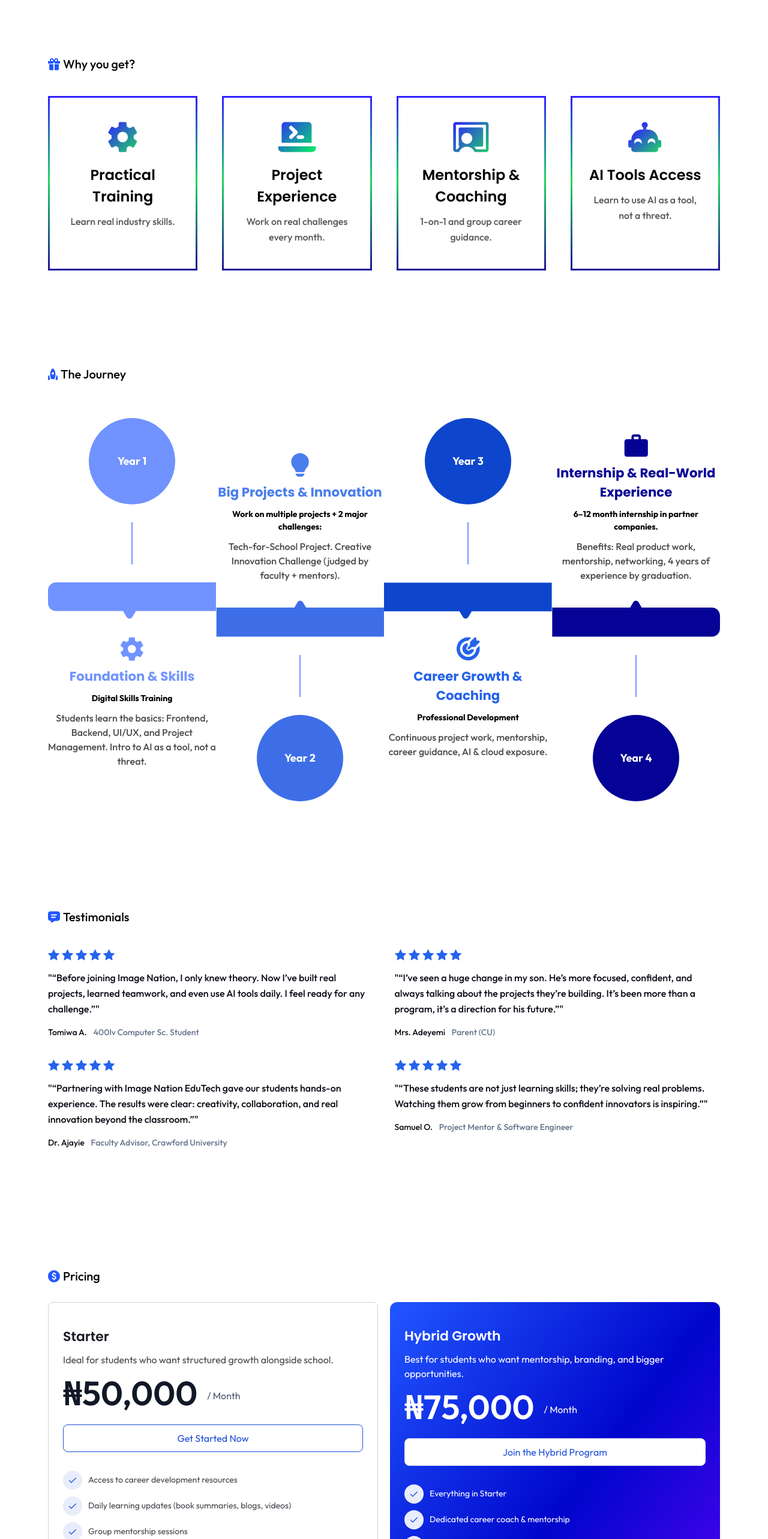
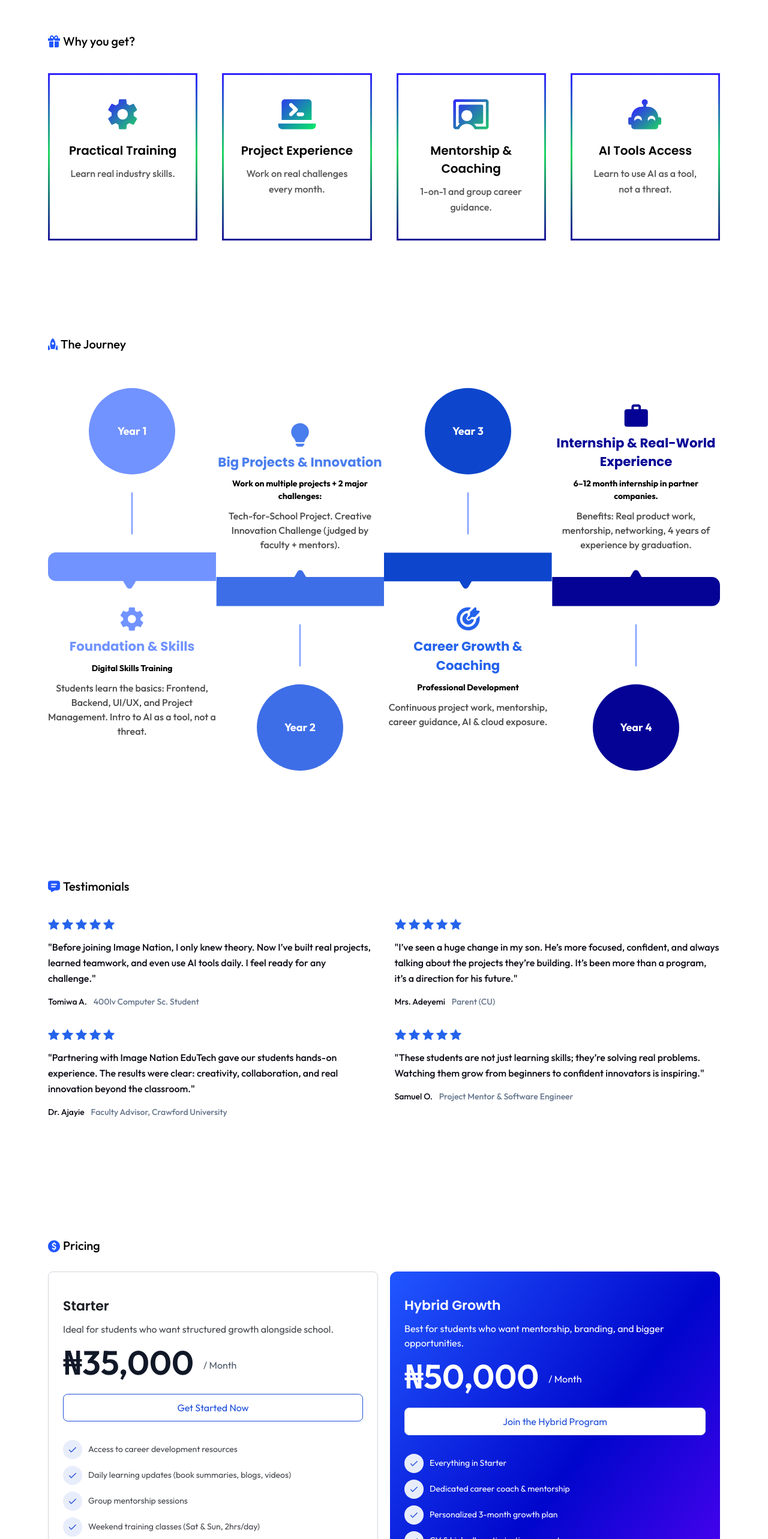
Before and after one commit to Olamidehash1234/ine-website, a React (Vite) app: page / in a window 1280 px wide. Shown: the part 3300-5866 px from the top of the page at 60% size. Built offline with nearby package versions, Linux system fonts and the light colour scheme.

Commit message:
added seo

```diff
--- a/index.html
+++ b/index.html
@@ -1,13 +1,42 @@
 <!doctype html>
 <html lang="en">
+
 <head>
   <meta charset="UTF-8" />
   <link rel="icon" type="image/svg+xml" href="/logo.svg" />
   <meta name="viewport" content="width=device-width, initial-scale=1.0" />
-    <title>Image Nation Edutech</title>
+  <title>Image Nation EduTech | Your Future Starts Here</title>
+
+  <meta name="description"
+    content="Image Nation EduTech helps students and schools in Nigeria build future-ready careers through AI tools, mentorship, and hands-on projects — preparing them for real jobs while still in school.">
+
+  <meta name="keywords"
+    content="Image Nation EduTech, student career mentorship, AI-powered learning, Nigerian universities, Covenant University, tech internship, digital skills, UI/UX, backend development, frontend development, project-based learning, AI education, student innovation">
+
+  <meta name="author" content="Image Nation EduTech">
+  <link rel="canonical" href="https://imagenationedutech.netlify.app/">
+  <meta name="robots" content="index, follow">
+
+  <!-- Open Graph (for social sharing) -->
+  <meta property="og:title" content="Image Nation EduTech | Empowering the Next Generation of Innovators">
+  <meta property="og:description"
+    content="Learn top digital and AI skills, join career-focused mentorship, and work on real projects — all while studying in your school.">
+  <meta property="og:url" content="https://imagenationedutech.netlify.app/">
+  <meta property="og:type" content="website">
+  <meta property="og:image" content="https://imagenationedutech.netlify.app/og-image.jpg">
+
+  <!-- Twitter Card -->
+  <meta name="twitter:card" content="summary_large_image">
+  <meta name="twitter:title" content="Image Nation EduTech">
+  <meta name="twitter:description"
+    content="Building Africa’s future innovators through mentorship, AI, and real-world projects.">
+  <meta name="twitter:image" content="https://imagenationedutech.netlify.app/og-image.jpg">
+
 </head>
+
 <body>
   <div id="root"></div>
   <script type="module" src="/src/main.tsx"></script>
 </body>
+
 </html>
--- a/src/pages/Auth/Signup.tsx
+++ b/src/pages/Auth/Signup.tsx
@@ -4,7 +4,7 @@ export default function SignupSection() {
   const [isRoleOpen, setIsRoleOpen] = useState(false);
   const [isPricingOpen, setIsPricingOpen] = useState(false);
   const [selectedRole, setSelectedRole] = useState('Select a role');
-  const [selectedPricing, setSelectedPricing] = useState('Starter (₦50,000)');
+  const [selectedPricing, setSelectedPricing] = useState('Starter (₦35,000)');
 
   const roleDropdownRef = useRef<HTMLDivElement>(null);
   const pricingDropdownRef = useRef<HTMLDivElement>(null);
@@ -24,7 +24,7 @@ export default function SignupSection() {
   }, []);
 
   const roles = ['Frontend Development', 'Backend Development', "UI/UX Design", "Project Management"];
-  const pricingOptions = ['Starter (₦50,000)', 'Hybrid Growth (₦75,000)'];
+  const pricingOptions = ['Starter (₦35,000)', 'Hybrid Growth (₦50,000)'];
 
   return (
     <section className="flex flex-col lg:flex-row min-h-screen font-sans w-full">
--- a/src/pages/Home/get.tsx
+++ b/src/pages/Home/get.tsx
@@ -9,25 +9,25 @@ export default function Getting() {
             <div className="grid grid-cols-1 sm:grid-cols-4 gap-[41px] mt-[40px]">
                 <div className="border-[3px] rounded-[2px] flex flex-col border-[#E5E7EB] px-[25px] pt-[40px] pb-[40px] text-center items-center "style={{  borderImage: "linear-gradient(to bottom, #3021FF 0%, #1ED760 48%, #1D1499 100%) 1" }}>
                     <img src="/settings.svg" alt="" className="w-auto h-auto object-cover" />
-                    <h2 className="font-semibold text-[20px] lg:text-[24px] mt-[20px]">Practical Training</h2>
+                    <h2 className="font-semibold text-[20px] lg:text-[20px] mt-[20px]">Practical Training</h2>
                     <p className="text-[16px] mt-[10px] font-medium leading-[26px] text-[#3C3C3CDE]">Learn real industry skills.</p>
                 </div>
 
                 <div className="border-[3px] flex rounded-[2px] flex-col border-[#E5E7EB] px-[25px] pt-[40px] pb-[40px] text-center items-center "style={{  borderImage: "linear-gradient(to bottom, #3021FF 0%, #1ED760 48%, #1D1499 100%) 1" }}>
                     <img src="/project1.svg" alt="" className="w-auto h-auto object-cover" />
-                    <h2 className="font-semibold text-[20px] lg:text-[24px] mt-[20px]">Project Experience</h2>
+                    <h2 className="font-semibold text-[20px] lg:text-[20px] mt-[20px]">Project Experience</h2>
                     <p className="text-[16px] mt-[10px] font-medium leading-[26px] text-[#3C3C3CDE]">Work on real challenges every month.</p>
                 </div>
 
                 <div className="border-[3px] flex flex-col rounded-[8px] border-[#E5E7EB] px-[25px] pt-[40px] pb-[40px] text-center items-center "style={{  borderImage: "linear-gradient(to bottom, #3021FF 0%, #1ED760 48%, #1D1499 100%) 1" }}>
                     <img src="/coaching.svg" alt="" className="w-auto h-auto object-cover" />
-                    <h2 className="font-semibold text-[20px] lg:text-[24px] mt-[20px]">Mentorship & Coaching</h2>
+                    <h2 className="font-semibold text-[20px] lg:text-[20px] mt-[20px]">Mentorship & Coaching</h2>
                     <p className="text-[16px] mt-[10px] font-medium leading-[26px] text-[#3C3C3CDE]">1-on-1 and group career guidance.</p>
                 </div>
 
                 <div className="border-[3px] flex flex-col rounded-[8px] border-[#E5E7EB] px-[25px] pt-[40px] pb-[40px] text-center items-center" style={{  borderImage: "linear-gradient(to bottom, #3021FF 0%, #1ED760 48%, #1D1499 100%) 1" }}>
                     <img src="/smiling-ai.svg" alt="" className="w-auto h-auto object-cover" />
-                    <h2 className="font-semibold text-[20px] lg:text-[24px] mt-[20px]">AI Tools Access</h2>
+                    <h2 className="font-semibold text-[20px] lg:text-[20px] mt-[20px]">AI Tools Access</h2>
                     <p className="text-[16px] mt-[10px] font-medium leading-[26px] text-[#3C3C3CDE]">Learn to use AI as a tool, not a threat.</p>
                 </div>
             </div>
--- a/src/pages/Home/pricing.tsx
+++ b/src/pages/Home/pricing.tsx
@@ -12,7 +12,7 @@ export default function Pricing() {
 
                     <p className="text-[#44474D] text-[16px] mt-[10px]">Ideal for students who want structured growth alongside school.</p>
                     <div className="mt-6 mb-[16px] flex items-center gap-4">
-                        <div className="text-4xl sm:text-[56px] font-semibold text-gray-900">₦50,000</div>
+                        <div className="text-4xl sm:text-[56px] font-semibold text-gray-900">₦35,000</div>
                         <div className="text-[16px] text-[#4B5768] mt-2">/ Month</div>
                     </div>
                     <a href="/signup"><button className="mt-[16px] py-[10px] border-[1.5px] border-[#1D4ED8] text-[#1D4ED8] rounded-lg w-full">Get Started Now</button></a>
@@ -61,7 +61,7 @@ export default function Pricing() {
 
                     <p className="text-white text-[16px] mt-[10px]">Best for students who want mentorship, branding, and bigger opportunities.</p>
                     <div className="mt-6 mb-[16px] flex items-center text-center gap-4">
-                        <div className="text-4xl sm:text-[56px] font-semibold text-white">₦75,000</div>
+                        <div className="text-4xl sm:text-[56px] font-semibold text-white">₦50,000</div>
                         <div className="text-[16px] text-white mt-2">/ Month</div>
                     </div>
                     <a href="/signup"><button className="mt-[16px] py-[10px] border-[1.5px] bg-[#FFFFFF] text-[#1D4ED8] rounded-lg w-full">Join the Hybrid Program</button></a>
--- a/src/pages/Home/testimonial.tsx
+++ b/src/pages/Home/testimonial.tsx
@@ -3,25 +3,25 @@ const testimonials = [
         name: "Tomiwa A.",
         company: " 400lv Computer Sc. Student",
         quote:
-            "“Before joining Image Nation, I only knew theory. Now I’ve built real projects, learned teamwork, and even use AI tools daily. I feel ready for any challenge.”",
+            "Before joining Image Nation, I only knew theory. Now I’ve built real projects, learned teamwork, and even use AI tools daily. I feel ready for any challenge.",
     },
     {
         name: "Mrs. Adeyemi",
         company: " Parent (CU)",
         quote:
-            "“I’ve seen a huge change in my son. He’s more focused, confident, and always talking about the projects they’re building. It’s been more than a program, it’s a direction for his future.”",
+            "I’ve seen a huge change in my son. He’s more focused, confident, and always talking about the projects they’re building. It’s been more than a program, it’s a direction for his future.",
     },
     {
         name: "Dr. Ajayie",
         company: " Faculty Advisor, Crawford University",
         quote:
-            "“Partnering with Image Nation EduTech gave our students hands-on experience. The results were clear: creativity, collaboration, and real innovation beyond the classroom.”",
+            "Partnering with Image Nation EduTech gave our students hands-on experience. The results were clear: creativity, collaboration, and real innovation beyond the classroom.",
     },
     {
         name: "Samuel O.",
         company: "Project Mentor & Software Engineer",
         quote:
-            "“These students are not just learning skills; they’re solving real problems. Watching them grow from beginners to confident innovators is inspiring.”",
+            "These students are not just learning skills; they’re solving real problems. Watching them grow from beginners to confident innovators is inspiring.",
     },
 ];
 
```
Also changed, not shown: public/hero/illustration.png, public/robots.txt (added), 1 other file (tests, documents, lock files or other folders). Lines whose indentation alone changed are shown as unchanged.
